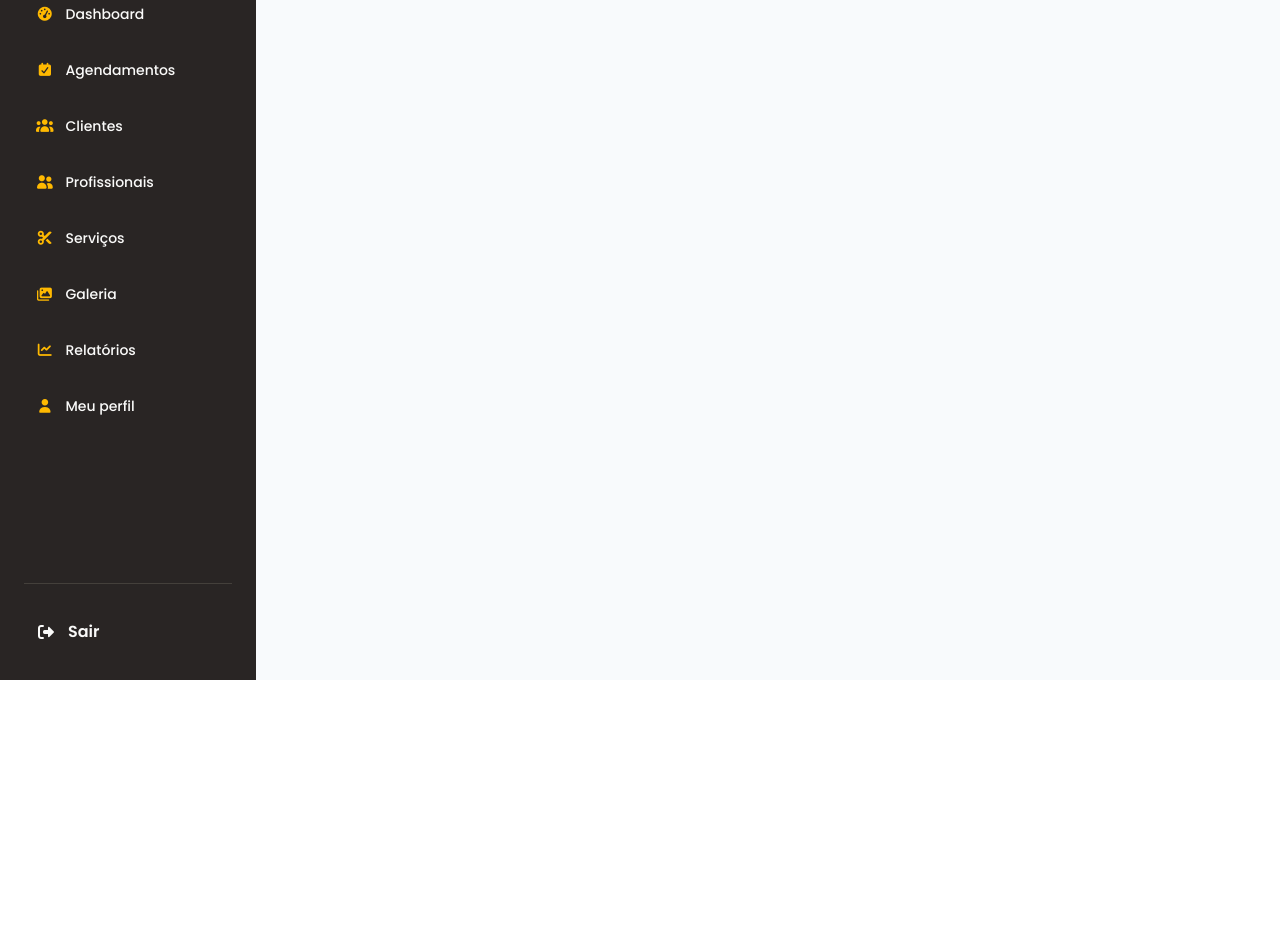
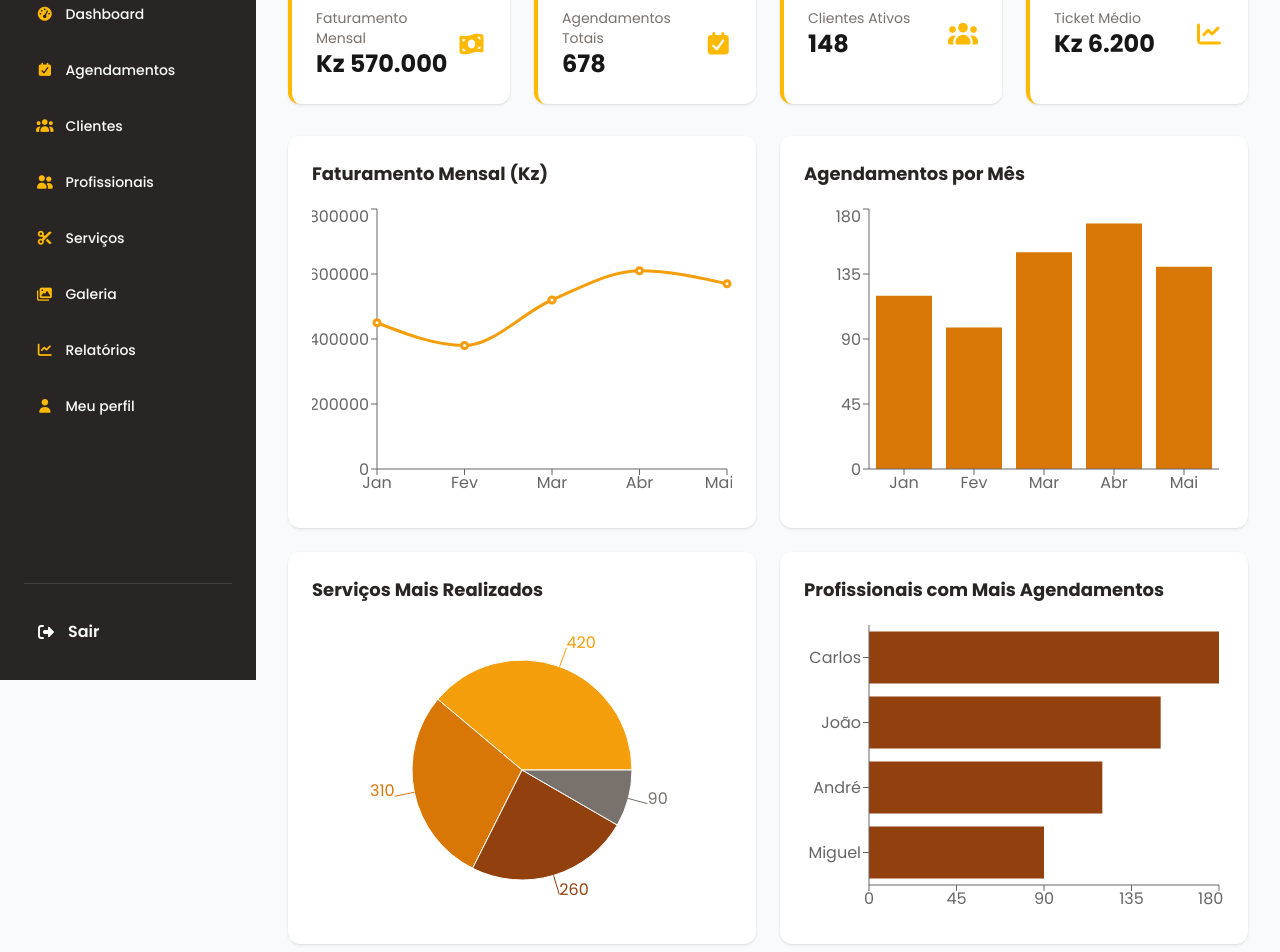
Before and after one commit to nsimba-afonso-nwayami/eldocarmo-barbershop, a React (Vite) app: page /dashboard/admin/relatorios in a window 1280 px wide. Shown: the part 120-1072 px from the top of the page. Before the commit the page ends 800 px from the top, so only its background shows below. Built offline with nearby package versions, Linux system fonts and the light colour scheme.

Commit message:
relatórios do admin feito

```diff
--- a/src/pages/admin/RelatoriosAdmin.jsx
+++ b/src/pages/admin/RelatoriosAdmin.jsx
@@ -1,14 +1,188 @@
 import AdminLayout from "./components/AdminLayout";
-import { Link } from "react-router-dom";
+import {
+  BarChart,
+  Bar,
+  XAxis,
+  YAxis,
+  Tooltip,
+  ResponsiveContainer,
+  PieChart,
+  Pie,
+  Cell,
+  LineChart,
+  Line,
+} from "recharts";
+
+const CHART_COLORS = ["#f59e0b", "#d97706", "#92400e", "#78716c", "#44403c"];
 
 export default function RelatoriosAdmin() {
+  // DADOS MOCK (API depois)
+  const faturamentoMensal = [
+    { mes: "Jan", total: 450000 },
+    { mes: "Fev", total: 380000 },
+    { mes: "Mar", total: 520000 },
+    { mes: "Abr", total: 610000 },
+    { mes: "Mai", total: 570000 },
+  ];
+
+  const agendamentosPorMes = [
+    { mes: "Jan", total: 120 },
+    { mes: "Fev", total: 98 },
+    { mes: "Mar", total: 150 },
+    { mes: "Abr", total: 170 },
+    { mes: "Mai", total: 140 },
+  ];
+
+  const servicosMaisUsados = [
+    { name: "Corte", value: 420 },
+    { name: "Barba", value: 310 },
+    { name: "Corte + Barba", value: 260 },
+    { name: "Outros", value: 90 },
+  ];
+
+  const profissionaisAgendamentos = [
+    { nome: "Carlos", total: 180 },
+    { nome: "João", total: 150 },
+    { nome: "André", total: 120 },
+    { nome: "Miguel", total: 90 },
+  ];
+
+  const profissionaisFaturamento = [
+    { nome: "Carlos", total: 320000 },
+    { nome: "João", total: 280000 },
+    { nome: "André", total: 210000 },
+    { nome: "Miguel", total: 160000 },
+  ];
+
   return (
     <>
       <title>Relatórios | Eldocarmo Barbershop</title>
 
       <AdminLayout title="Relatórios">
+        {/* CARDS RESUMO */}
+        <div className="grid grid-cols-1 sm:grid-cols-2 lg:grid-cols-4 gap-6 mb-8">
+          <ResumoCard
+            label="Faturamento Mensal"
+            value="Kz 570.000"
+            icon="fa-money-bill-wave"
+          />
+          <ResumoCard
+            label="Agendamentos Totais"
+            value="678"
+            icon="fa-calendar-check"
+          />
+          <ResumoCard label="Clientes Ativos" value="148" icon="fa-users" />
+          <ResumoCard
+            label="Ticket Médio"
+            value="Kz 6.200"
+            icon="fa-chart-line"
+          />
+        </div>
 
+        {/* GRÁFICOS */}
+        <div className="grid grid-cols-1 lg:grid-cols-2 gap-6">
+          {/* FATURAMENTO MENSAL */}
+          <Card title="Faturamento Mensal (Kz)">
+            <ResponsiveContainer width="100%" height={300}>
+              <LineChart data={faturamentoMensal}>
+                <XAxis dataKey="mes" />
+                <YAxis />
+                <Tooltip formatter={(v) => `Kz ${v.toLocaleString()}`} />
+                <Line
+                  type="monotone"
+                  dataKey="total"
+                  stroke={CHART_COLORS[0]}
+                  strokeWidth={3}
+                />
+              </LineChart>
+            </ResponsiveContainer>
+          </Card>
+
+          {/* AGENDAMENTOS POR MÊS */}
+          <Card title="Agendamentos por Mês">
+            <ResponsiveContainer width="100%" height={300}>
+              <BarChart data={agendamentosPorMes}>
+                <XAxis dataKey="mes" />
+                <YAxis />
+                <Tooltip />
+                <Bar dataKey="total" fill={CHART_COLORS[1]} />
+              </BarChart>
+            </ResponsiveContainer>
+          </Card>
+
+          {/* SERVIÇOS MAIS REALIZADOS */}
+          <Card title="Serviços Mais Realizados">
+            <ResponsiveContainer width="100%" height={300}>
+              <PieChart>
+                <Pie
+                  data={servicosMaisUsados}
+                  dataKey="value"
+                  nameKey="name"
+                  outerRadius={110}
+                  label
+                >
+                  {servicosMaisUsados.map((_, index) => (
+                    <Cell
+                      key={index}
+                      fill={CHART_COLORS[index % CHART_COLORS.length]}
+                    />
+                  ))}
+                </Pie>
+                <Tooltip />
+              </PieChart>
+            </ResponsiveContainer>
+          </Card>
+
+          {/* PROFISSIONAIS COM MAIS AGENDAMENTOS */}
+          <Card title="Profissionais com Mais Agendamentos">
+            <ResponsiveContainer width="100%" height={300}>
+              <BarChart data={profissionaisAgendamentos} layout="vertical">
+                <XAxis type="number" />
+                <YAxis dataKey="nome" type="category" />
+                <Tooltip />
+                <Bar dataKey="total" fill={CHART_COLORS[2]} />
+              </BarChart>
+            </ResponsiveContainer>
+          </Card>
+
+          {/* PROFISSIONAIS COM MAIOR FATURAMENTO */}
+          <Card title="Profissionais com Maior Faturamento (Kz)">
+            <ResponsiveContainer width="100%" height={300}>
+              <BarChart data={profissionaisFaturamento} layout="vertical">
+                <XAxis type="number" />
+                <YAxis dataKey="nome" type="category" />
+                <Tooltip formatter={(v) => `Kz ${v.toLocaleString()}`} />
+                <Bar dataKey="total" fill={CHART_COLORS[0]} />
+              </BarChart>
+            </ResponsiveContainer>
+          </Card>
+        </div>
       </AdminLayout>
     </>
   );
 }
+
+/* COMPONENTES AUXILIARES */
+
+function ResumoCard({ label, value, icon }) {
+  return (
+    <div className="bg-white p-6 rounded-xl shadow-sm border-l-4 border-amber-400">
+      <div className="flex justify-between items-center">
+        <div>
+          <p className="text-sm text-stone-500">{label}</p>
+          <h3 className="text-2xl font-bold text-neutral-900">{value}</h3>
+        </div>
+        <i className={`fas ${icon} text-amber-400 text-2xl`}></i>
+      </div>
+    </div>
+  );
+}
+
+function Card({ title, children }) {
+  return (
+    <div className="bg-white p-6 rounded-xl shadow-sm">
+      <h2 className="text-lg font-bold text-stone-800 mb-4">{title}</h2>
+      {children}
+    </div>
+  );
+}
```
